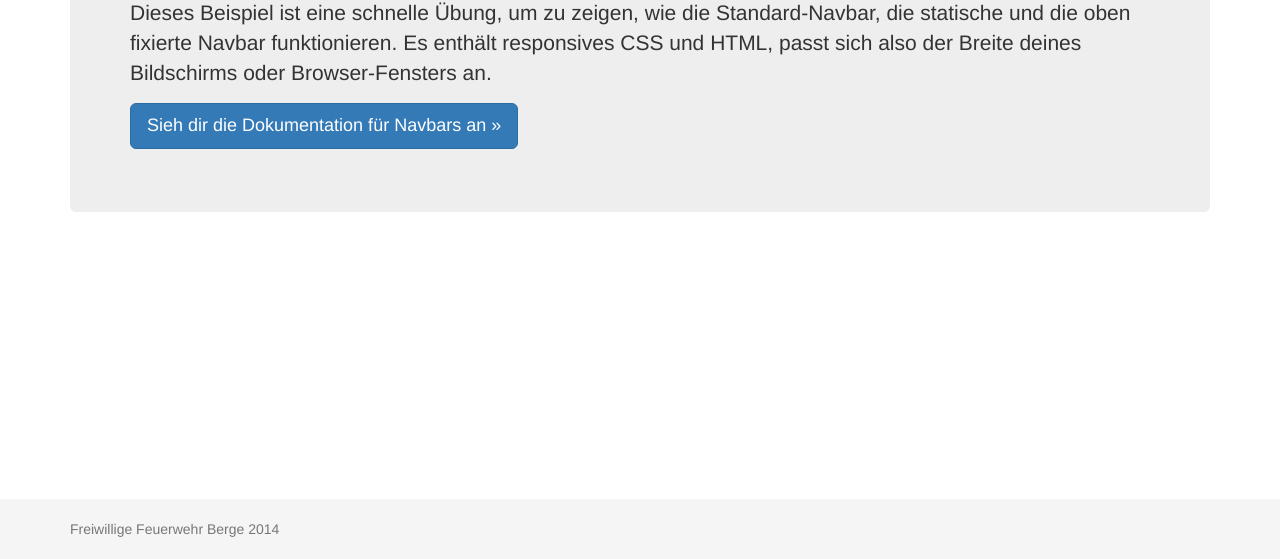
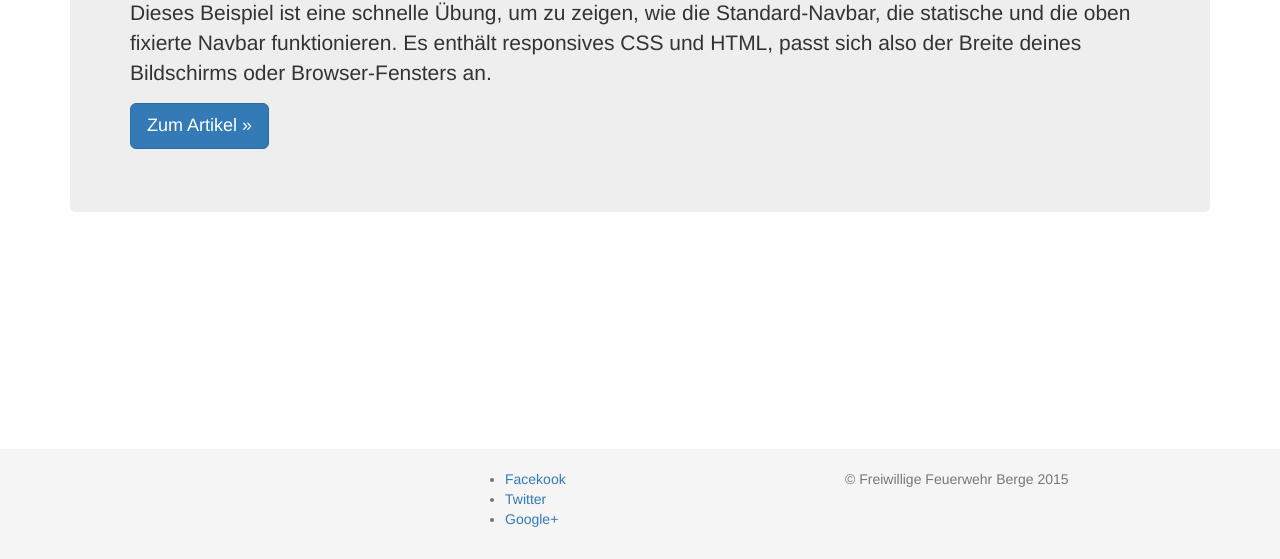
Before and after one commit to Hambert/Webseite-mit-Git, a plain HTML site: page index.html in a window 1280 px wide. Shown: the part 241-800 px from the top of the page. Drawn offline with nearby package versions, Linux system fonts and the light colour scheme; a script that the page names is missing.

Commit message:
Footer erweitert
Den Footer mit Tabellen erweitert.

```diff
--- a/css/myfooter.css
+++ b/css/myfooter.css
@@ -3,7 +3,7 @@
   bottom: 0;
   width: 100%;
   /* Set the fixed height of the footer here */
-  height: 60px;
+  height: 110px;
   background-color: #f5f5f5;
 }
 .container .text-muted {
--- a/index.html
+++ b/index.html
@@ -74,7 +74,7 @@
         <h1>Navbar-Beispiel!</h1>
         <p>Dieses Beispiel ist eine schnelle Übung, um zu zeigen, wie die Standard-Navbar, die statische und die oben fixierte Navbar funktionieren. Es enthält responsives CSS und HTML, passt sich also der Breite deines Bildschirms oder Browser-Fensters an.</p>
         <p>
-          <a class="btn btn-lg btn-primary" href="../../komponenten/#navbar" role="button">Sieh dir die Dokumentation für Navbars an &raquo;</a>
+          <a class="btn btn-lg btn-primary" href="#" role="button">Zum Artikel &raquo;</a>
         </p>
       </div>
 
@@ -82,7 +82,16 @@
 
  <footer class="footer">
       <div class="container">
-        <p class="text-muted">Freiwillige Feuerwehr Berge 2014</p>
+          <div class="row text-muted">
+              <div class="col col-md-4"></div>
+              <div class="col col-md-4">
+                  <ul>
+                      <li><a href="#">Facekook</a></li>
+                      <li><a href="#">Twitter</a></li>
+                      <li><a href="#">Google+</a></li>
+                  </ul></div>
+              <div class="col col-md-4">&copy Freiwillige Feuerwehr Berge 2015</div>
+          </div>
       </div>
 </footer>
     <!-- Bootstrap-JavaScript
```
